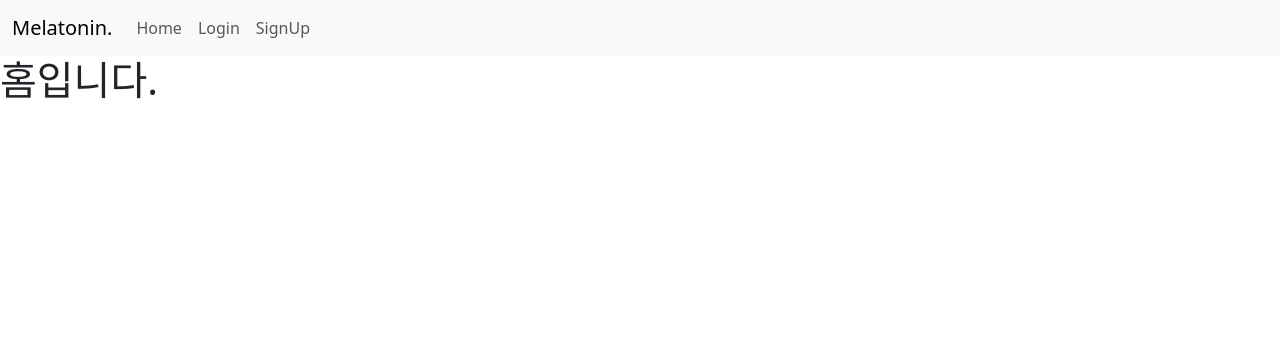
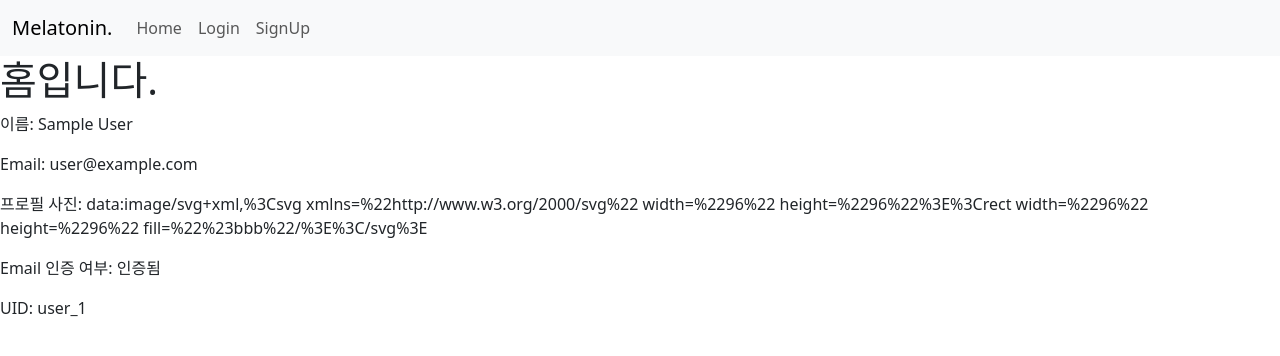
Before and after one commit to MELATONIN99/Melatonin, a React (Create React App) app: page / in a window 1280 px wide. Shown: the top 356 px of the page. Built offline with nearby package versions, Linux system fonts and the light colour scheme; no server answers; sample sign-in values are in the browser's storage; the HTML template or start-up script is replaced by a standard one.

Commit message:
feat. 회원가입,로그인 성공 시 페이지 이동, 홈페이지 화면에 유저 프로필 불러오기, 비로그인 상태일시 로그인 창으로 이동

```diff
--- a/src/routes/Homebox.js
+++ b/src/routes/Homebox.js
@@ -1,10 +1,44 @@
+import { getAuth } from "firebase/auth";
 import Navigation from "../component/Navigation";
+import { useNavigate } from "react-router-dom";
 
 export default function HomeBox() {
+const auth = getAuth();
+const user = auth.currentUser;
+const navigate = useNavigate();
+
+let displayName, email, photoURL, emailVerified, uid;
+if (user !== null) {
+    displayName = user.displayName;
+    email = user.email;
+    photoURL = user.photoURL;
+    emailVerified = user.emailVerified;
+    uid = user.uid;
+
+}
+else {
+    alert("사용자 정보 없음");
+    setTimeout(() => {
+        navigate("/login");
+      }, 0);
+}
+function Userinfo() {
+    return(
+            <div>
+              <p>이름: {displayName}</p>
+              <p>Email: {email}</p>
+              <p>프로필 사진: {photoURL ?? '등록된 사진 없음' }</p>
+              <p>Email 인증 여부: {emailVerified ? '인증됨' : '인증 안됨'}</p>
+              <p>UID: {uid}</p>
+            </div>
+          );
+};
     return(
         <div>
         <Navigation/>
         <h1>홈입니다.</h1>
+        <Userinfo/>
+        <div></div>
         </div>
     )
 
--- a/src/routes/Loginbox.js
+++ b/src/routes/Loginbox.js
@@ -1,33 +1,33 @@
-import { getAuth, onAuthStateChanged, signInWithEmailAndPassword } from "firebase/auth";
+import { signInWithEmailAndPassword } from "firebase/auth";
 import Logout from '../component/Logout.js';
 import { auth } from "../firebase/firebase.js";
-import { Link } from "react-router-dom";
+import { Link, useNavigate } from "react-router-dom";
 
+export default function LoginBox() {
+  const navigate = useNavigate();
 
-function onClcik(event) {
+  const onClcik = (event) => {
   event.preventDefault();
   const email = document.getElementById('email').value
   const password = document.getElementById('password').value
     signInWithEmailAndPassword(auth, email, password)
     .then((userCredential) => {
     // Signed in
-
     const user = userCredential.user;
-    console.log(user)
-
-    // ...
+    console.log(user);
+    alert("로그인 완료 홈페이지로 이동");
+    setTimeout(() => {
+      navigate("/");
+    }, 1000);
   })
     .catch((error) => {
       const errorCode = error.code;
       const errorMessage = error.message;
+      setTimeout(() => {
+        alert("오류",{errorMessage});
+      }, 1000);
   });
 };
-
-
-
-
-
-export default function LoginBox() {
 
     return (
 <div className="login-wrapper">
--- a/src/routes/Signupbox.js
+++ b/src/routes/Signupbox.js
@@ -1,29 +1,43 @@
-import { createUserWithEmailAndPassword } from "firebase/auth";
+import { createUserWithEmailAndPassword, updateProfile } from "firebase/auth";
 import { auth } from "../firebase/firebase";
-import { Link } from "react-router-dom";
+import { Link, useNavigate } from "react-router-dom";
 
 
 
-function onClcik(event) {
+
+
+
+export default function SignupBox() {
+    const navigate = useNavigate();
+
+    const onClcik = (event) => {
         event.preventDefault();
-    const email = document.getElementById('email').value
-    const password = document.getElementById('password').value
+        const displayName = document.getElementById('displayName').value;
+        const email = document.getElementById('email').value;
+        const password = document.getElementById('password').value;
         const Auth = auth;
-    createUserWithEmailAndPassword(Auth, email, password)
+        createUserWithEmailAndPassword(Auth, email, password, displayName)
             .then((userCredential) => {
 
                 const user = userCredential.user;
-            console.log(user)
+                updateProfile(auth.currentUser, {
+                    displayName:displayName,
+                })
+                console.log(user);
+                alert("회원가입 완료 로그인으로 이동");
+                setTimeout(() => {
+                    navigate("/login");
+                  }, 1000);
             })
             .catch((error) => {
                 const errorCode = error.code;
                 const errorMessage = error.message;
+                setTimeout(() => {
+                    alert("오류",{errorMessage});
+                  }, 1000);
             });
     }
 
-
-
-export default function SignupBox() {
     return (
 <div className="login-wrapper">
     <h1>Melatonin.</h1>
```
Also changed, not shown: src/App.js (line endings or trailing spaces). Lines whose indentation alone changed are shown as unchanged.
